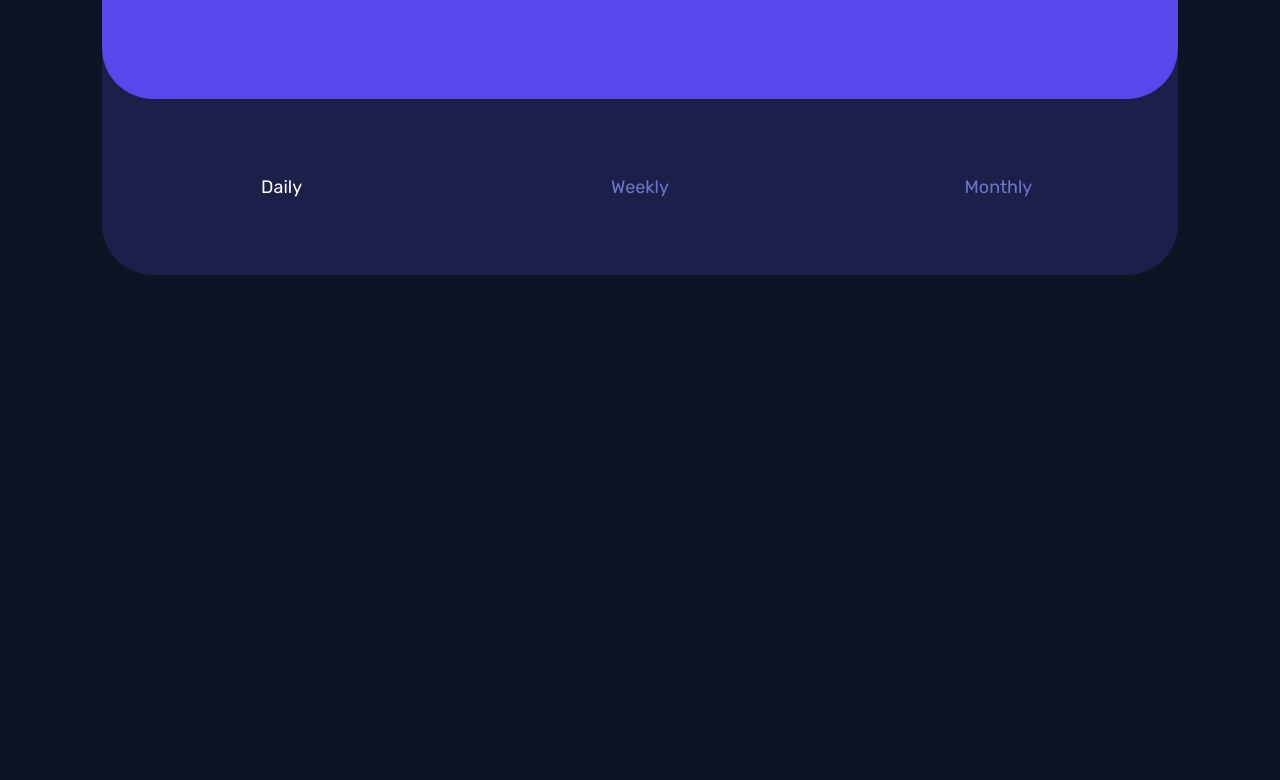
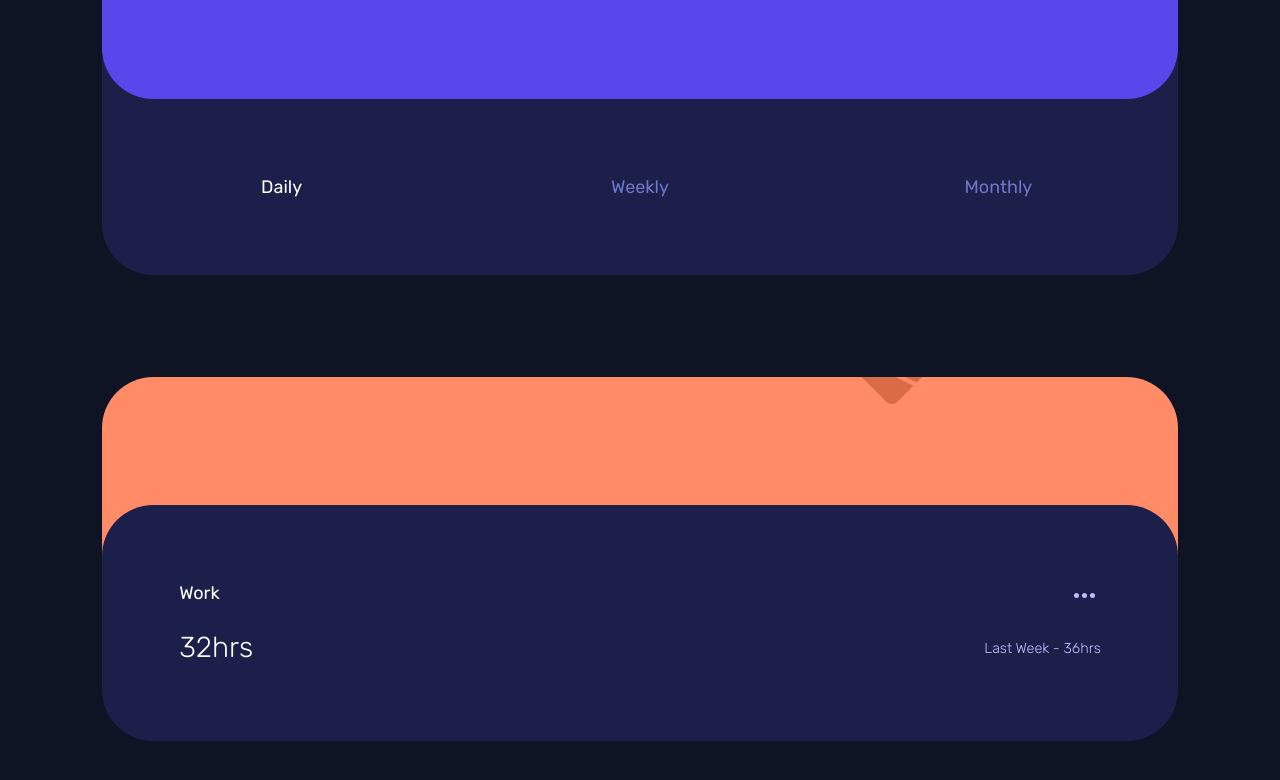
Before and after one commit to JoeMarv/time, a plain HTML site: page index.html in a window 1280 px wide. Shown: the part 544-1324 px from the top of the page. Before the commit the page ends 1024 px from the top, so only its background shows below. Drawn offline with Linux system fonts and the light colour scheme.

Commit message:
section template done

```diff
--- a/app.js
+++ b/app.js
@@ -0,0 +1,5 @@
+//query select timeframe buttons
+//query select sections
+//add active class to make them active
+//add click event listener to the buttons and when a particular timeframe is active,
+//map and return template of the particular part
--- a/index.html
+++ b/index.html
@@ -27,6 +27,27 @@
     </div>
   </header>
 
+  <main class="main">
+    <section class="section work">
+      <div class="section-container">
+        <div class="section-header">
+          <span>Work</span>
+          <button class="ellipses-icon"><img src="images/icon-ellipsis.svg"></button>
+        </div>
+
+        <div class="section-main">
+          <div class="present">
+            <span>32hrs</span>
+          </div>
+
+          <div class="past">
+            <span>Last Week - 36hrs</span>
+          </div>
+        </div>
+      </div>
+    </section>
+  </main>
+
   <script src="app.js"></script>
 </body>
 </html>
--- a/styles.css
+++ b/styles.css
@@ -106,3 +106,91 @@ span {
 .active {
     color: var(--clr-white);
 }
+
+.section {
+    display: flex;
+    flex-direction: column;
+    border-radius: 4vw 4vw 6vw 6vw;
+    margin: 8vw 0vw 0vw 0vw;
+    background-repeat: no-repeat;
+    background-size: auto;
+    background-position: 58vw -4vw;
+    background-origin:padding-box;
+}
+
+.work {
+    background-image: url(images/icon-work.svg);
+    background-color: var(--clr-light-red-work);
+}
+
+.play {
+    background-image: url(images/icon-play.svg);
+}
+
+.study {
+    background-image: url(images/icon-study.svg);
+}
+
+.exercise {
+    background-image: url(images/icon-exercise.svg);
+}
+
+.social {
+    background-image: url(images/icon-social.svg);
+}
+
+.self-care {
+    background-image: url(images/icon-self-care.svg);
+}
+
+.section-container {
+    background-color: var(--clr-dark-blue);
+    margin: 10vw 0vw 0vw 0vw;
+    border-radius: 4vw;
+    padding: 6vw;
+    cursor: pointer;
+    transition: var(--transition);
+}
+
+.section-container:hover {
+    background-color: hsl(235, 46%, 25%);
+}
+
+.section-header {
+    display: flex;
+    flex-direction: row;
+    justify-content: space-between;
+    align-items: center;
+}
+
+.section-header span {
+    font-weight: 400;
+}
+
+.ellipses-icon {
+    border: none;
+    background-color: inherit;
+    cursor: pointer;
+    transition: var(--transition);
+}
+
+.ellipses-icon:hover {
+    filter: brightness(0) invert(1);
+}
+
+.section-main {
+    display: flex;
+    flex-direction: row;
+    justify-content: space-between;
+    margin: 2vw 0vw 0vw 0vw;
+    align-items: center;
+}
+
+.present span {
+    font-size: 1.6em
+}
+
+.past span {
+    font-size: 0.8em;
+    color: var(--clr-pale-blue);
+}
```
